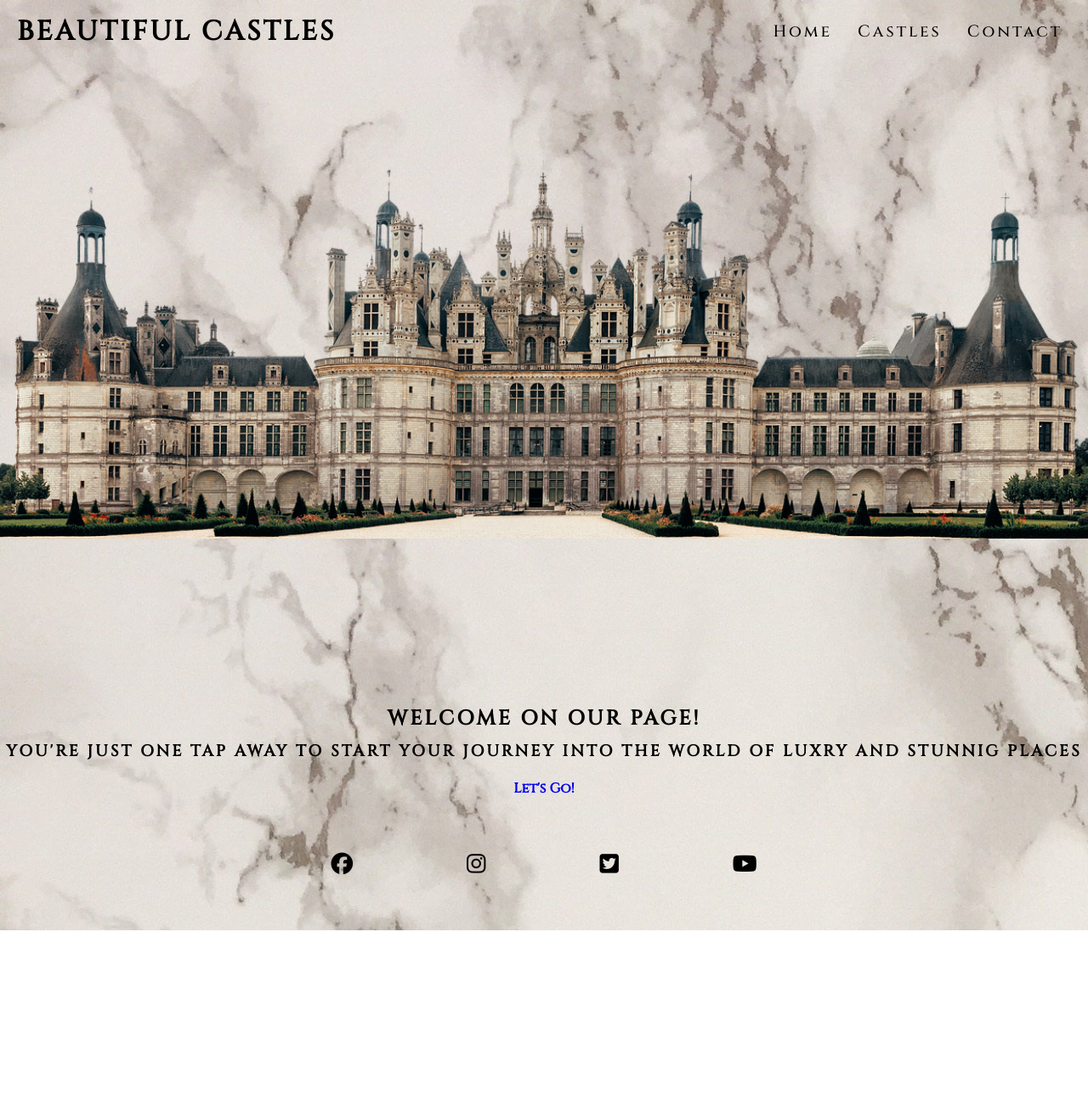
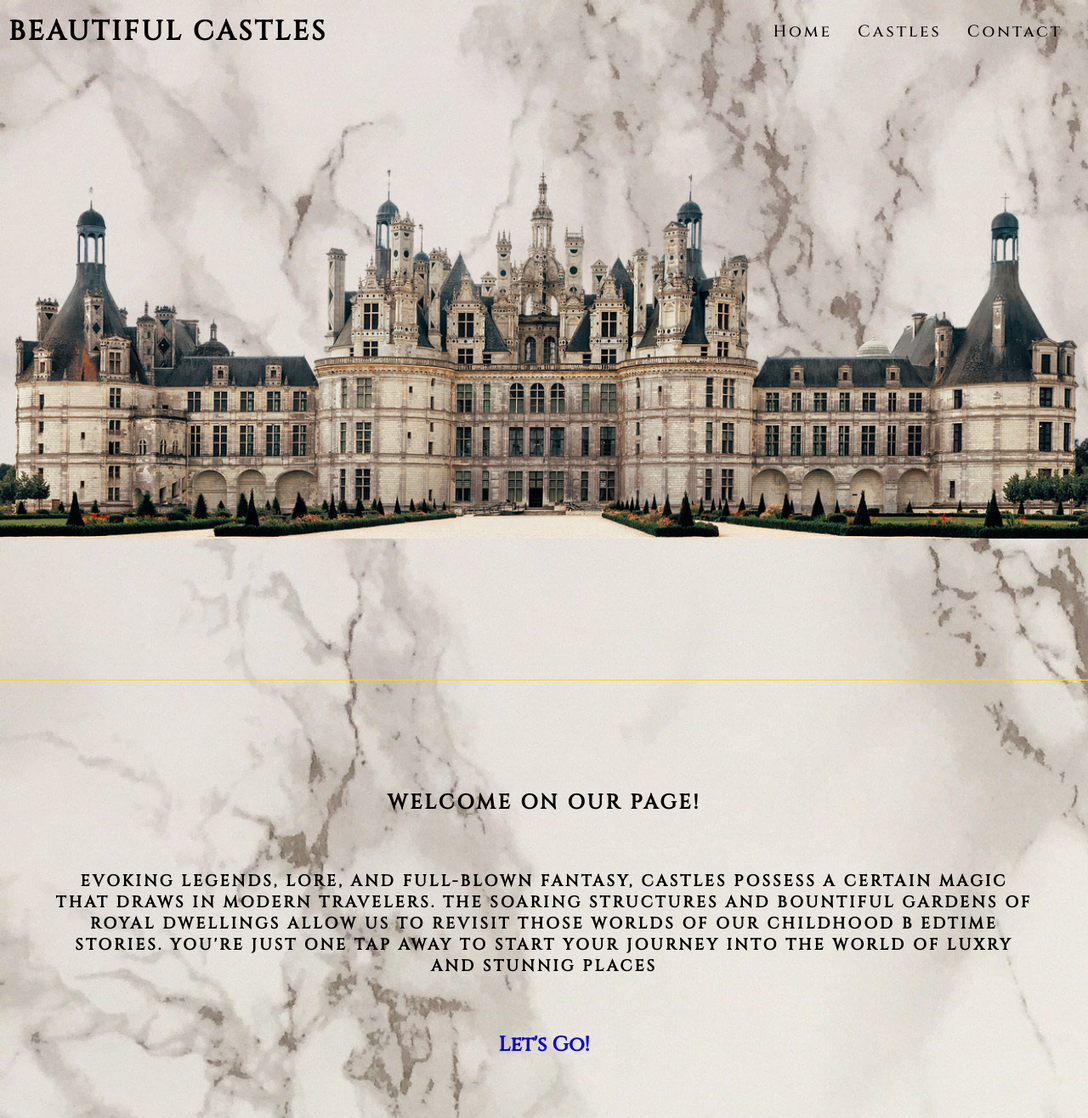
Before and after one commit to Archie9010/Beautiful-Castles, a plain HTML site: page index.html in a window 1280 px wide. Shown: the top 1316 px of the page at 85% size. Before the commit the page ends 1095 px from the top, so only its background shows below. Drawn offline with Linux system fonts and the light colour scheme.

Commit message:
Add background color to castle section and background color to button

```diff
--- a/assets/css/style.css
+++ b/assets/css/style.css
@@ -18,7 +18,7 @@ body {
 }
 
 #castles {
-    background: none;
+    background: rgba(148, 141, 101, 0.39);
 }
 
 /* Headings and Logo */
@@ -31,11 +31,15 @@ h3 {
     letter-spacing: 3px;
     color: black;
     text-decoration: none;
+    margin: 5%;
 }
 
 #logo {
     float: left;
-    margin-left: 20px;
+    padding-bottom: 0px;
+    margin-top: 0px;
+    margin-left: 10px;
+    margin-bottom: 0px;
 }
 
 /* Navigation links */
@@ -75,6 +79,7 @@ h3 {
     background: url('../images/backround-castle.png') no-repeat;
     background-position: center center;
     background-size: 103%;
+    border-bottom: gold solid 1px;
 }
 
 /* Main text section two */
@@ -82,6 +87,7 @@ h3 {
 #main-text {
     color: black;
     text-align: center;
+    margin-top: 10%;
 }
 
 #main-text h2 {
@@ -93,20 +99,25 @@ h3 {
 
 
 #button {
-    margin-top: 20px;
     color: black;
     text-align: center;
+    margin-bottom: 10%;
+    font-size: 1.5rem;
 }
 
 
 #button a:hover {
     border-bottom: 1px solid gold;
+    background: rgba(219, 206, 133, 0.671);
+    border-radius: 10%;
 }
 
 /* footer */
 
-.footer {
+footer {
     height: 150px;
+    border: gold solid 1px;
+    margin-top: 10%;
 }
 
 .social-networks {
--- a/index.html
+++ b/index.html
@@ -35,7 +35,9 @@
     </section>
     <section id="main-text">
            <h2>Welcome On Our Page!</h2>
-           <h3>You're just one tap away to start your journey into the world of luxry and stunnig places</h3>
+           <h3>Evoking legends, lore, and full-blown fantasy, castles possess a certain magic that draws in modern travelers.
+               The soaring structures and bountiful gardens of royal dwellings allow us to revisit those worlds of our childhood b
+               edtime stories. You're just one tap away to start your journey into the world of luxry and stunnig places</h3>
            <nav>
                <ul id="button">
                    <li>
```
Also changed, not shown: castles.html (+2 -8 lines).
